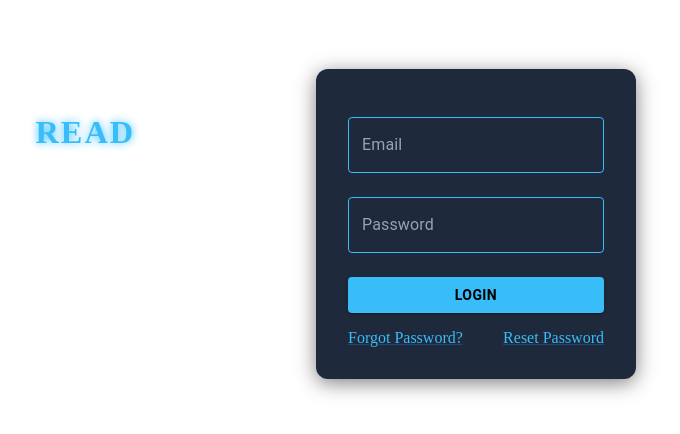
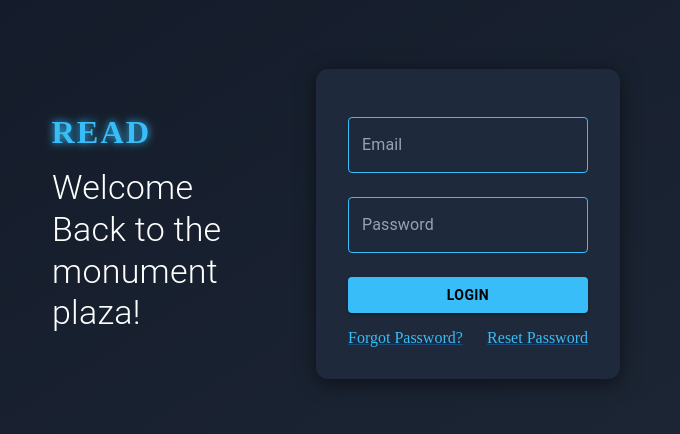
Before and after one commit to anjuna0305/read-mern, a React (Vite) app in the folder frontend/: page /login in a window 1280 px wide. Shown: the part 176-610 px from the top of the page, without its empty margins (324-1004 px from the left). Built offline with nearby package versions, Linux system fonts and the light colour scheme.

Commit message:
authentication is done

```diff
--- a/frontend/src/Components/LogInCard.tsx
+++ b/frontend/src/Components/LogInCard.tsx
@@ -7,6 +7,7 @@ import { useNavigate } from 'react-router-dom';
 import { useAuth } from '../context/AuthContext';
 
 const Login = () => {
+
   const theme = useTheme();
   const isMobile = useMediaQuery(theme.breakpoints.down('md'));
   const { login } = useAuth();
@@ -15,6 +16,7 @@ const Login = () => {
   const [errors, setErrors] = useState({ email: '', password: '' });
   const [loginError, setLoginError] = useState('');
   const navigate = useNavigate();
+  let user: any;
 
   const validateForm = () => {
     let valid = true;
@@ -36,8 +38,17 @@ const Login = () => {
     event.preventDefault();
     if (validateForm()) {
       try {
-        await login(email, password);
-        navigate('/');
+        user = await login(email, password);
+        console.log('Logged in as:', user);
+        if (user.role === 'admin') {
+          navigate('/adduser');
+        }
+        else if(user.role === 'cashier') {
+          navigate('/orders');
+        }
+        else{
+          navigate('/menu');
+        }
       } catch (error: any) {
         setLoginError('Invalid email or password');
       }
@@ -45,8 +56,18 @@ const Login = () => {
   };
 
   return (
-    <Grid container justifyContent="center" alignItems="center" sx={{ minHeight: '100vh' }}>
-
+    <Grid
+      container
+      spacing={isMobile ? 2 : 0}
+      direction={isMobile ? 'column' : 'row'}
+      justifyContent="center"
+      alignItems="center"
+      sx={{
+        minHeight: '100vh',
+        background: 'linear-gradient(to bottom right, #111827, #1f2937)',
+        padding: 4,
+      }}
+    >
       {/* Left section for web (Company logo and greeting) */}
       <Grid
         item
--- a/frontend/src/context/AuthContext.tsx
+++ b/frontend/src/context/AuthContext.tsx
@@ -48,6 +48,7 @@ export const AuthProvider: React.FC<{ children: React.ReactNode }> = ({ children
 
       setIsAuthenticated(true);
       setUser(user);
+      return user;
     } catch (error: any) {
       console.error('Login failed', error.response?.data?.message);
       setIsAuthenticated(false);
```
Also changed, not shown: frontend/src/Components/LogoutButton.tsx (added, +35 -0 lines).
